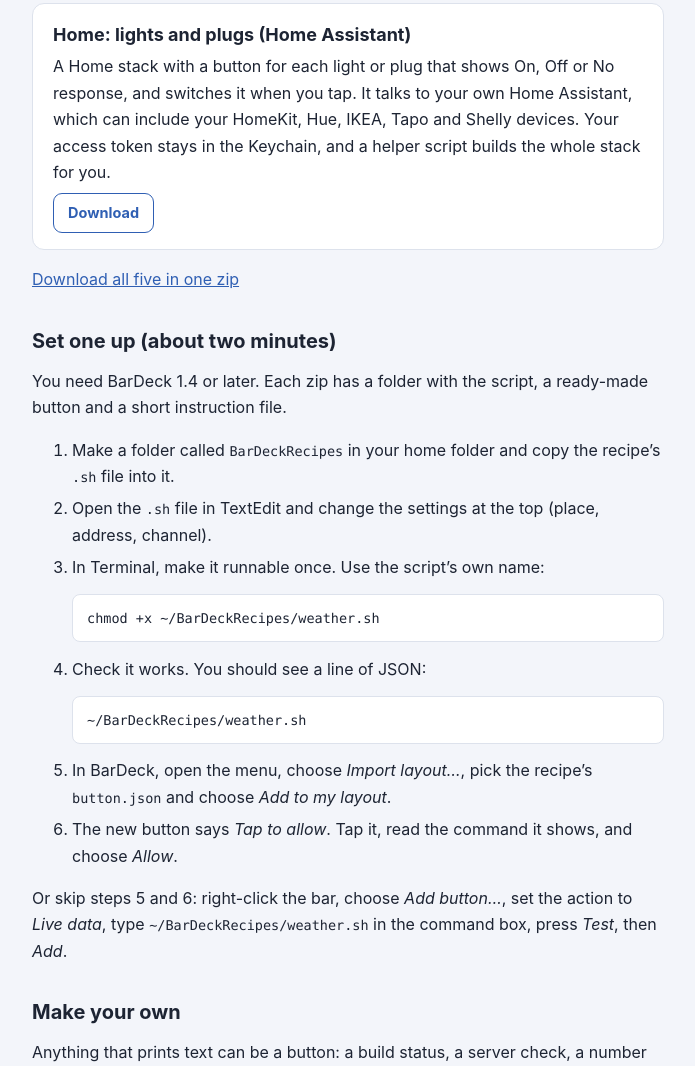
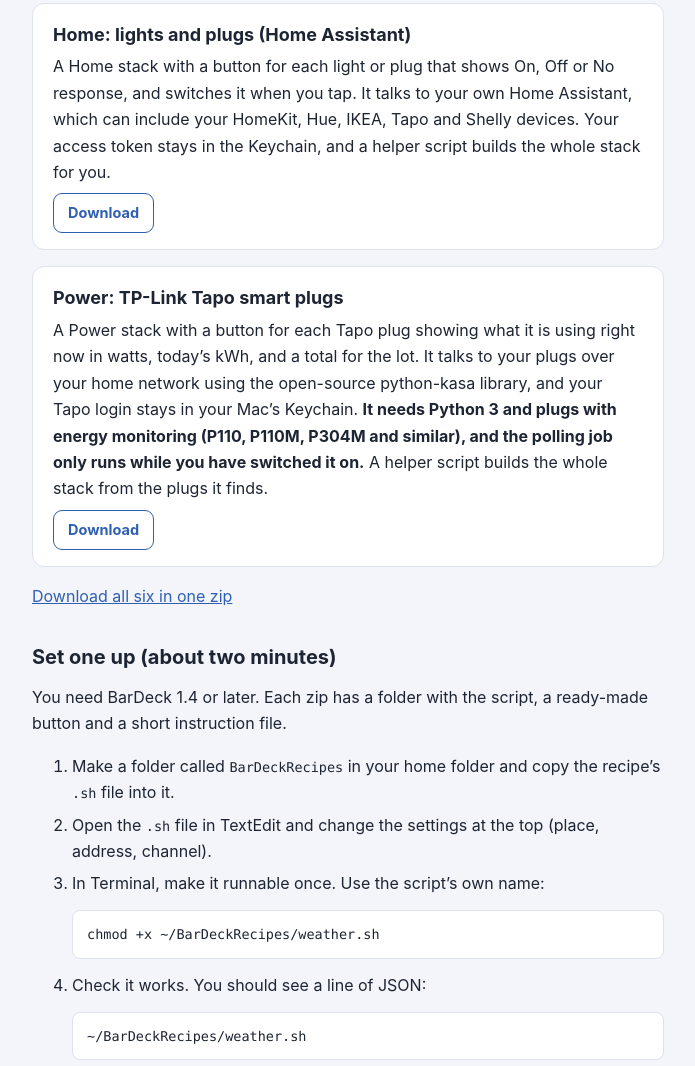
Before and after one commit to stevendevmosaic/stevendevmosaic.github.io, a plain HTML site: page bardeck/recipes/index.html in a window 1280 px wide. Shown: the part 1313-2379 px from the top of the page, without its empty margins (292-987 px from the left). Drawn offline with Linux system fonts and the light colour scheme.

Commit message:
BarDeck recipes: TP-Link Tapo smart plug power (live watts and kWh), recipes page and zips
Co-Authored-By: Claude Sonnet 5.5 <noreply@anthropic.com>

```diff
--- a/bardeck/recipes/index.html
+++ b/bardeck/recipes/index.html
@@ -90,7 +90,13 @@
 <a class="btn secondary" href="bardeck-recipe-home-assistant.zip">Download</a>
 </div>
 
-<p><a href="bardeck-recipes-all.zip">Download all five in one zip</a></p>
+<div class="recipe">
+<h3>Power: TP-Link Tapo smart plugs</h3>
+<p>A Power stack with a button for each Tapo plug showing what it is using right now in watts, today&#8217;s kWh, and a total for the lot. It talks to your plugs over your home network using the open-source python-kasa library, and your Tapo login stays in your Mac&#8217;s Keychain. <strong>It needs Python 3 and plugs with energy monitoring (P110, P110M, P304M and similar), and the polling job only runs while you have switched it on.</strong> A helper script builds the whole stack from the plugs it finds.</p>
+<a class="btn secondary" href="bardeck-recipe-tp-link-power.zip">Download</a>
+</div>
+
+<p><a href="bardeck-recipes-all.zip">Download all six in one zip</a></p>
 
 <h2>Set one up (about two minutes)</h2>
 <p>You need BarDeck 1.4 or later. Each zip has a folder with the script, a ready-made button and a short instruction file.</p>
```
Also changed, not shown: 2 other files.
